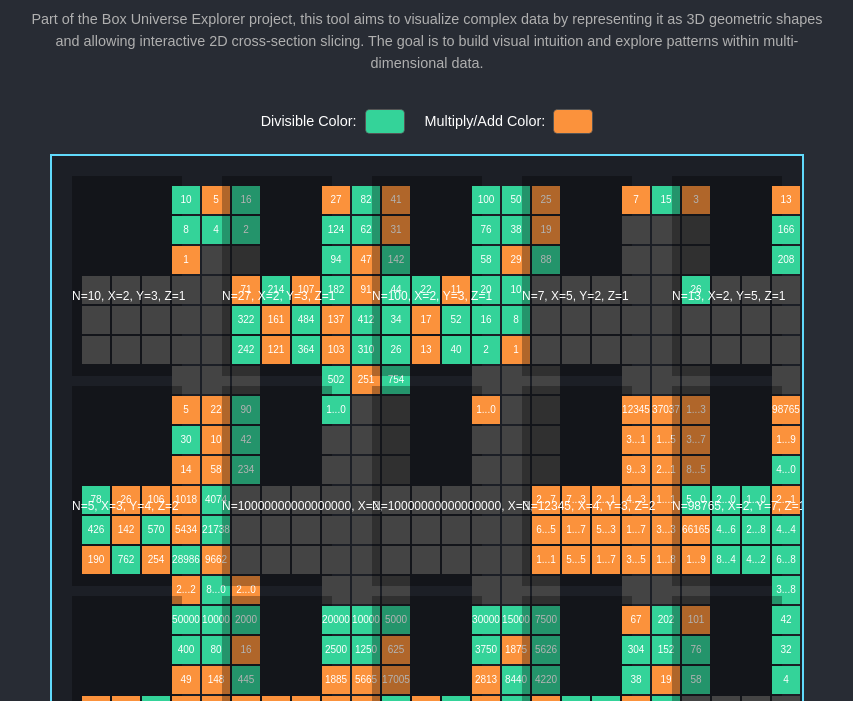
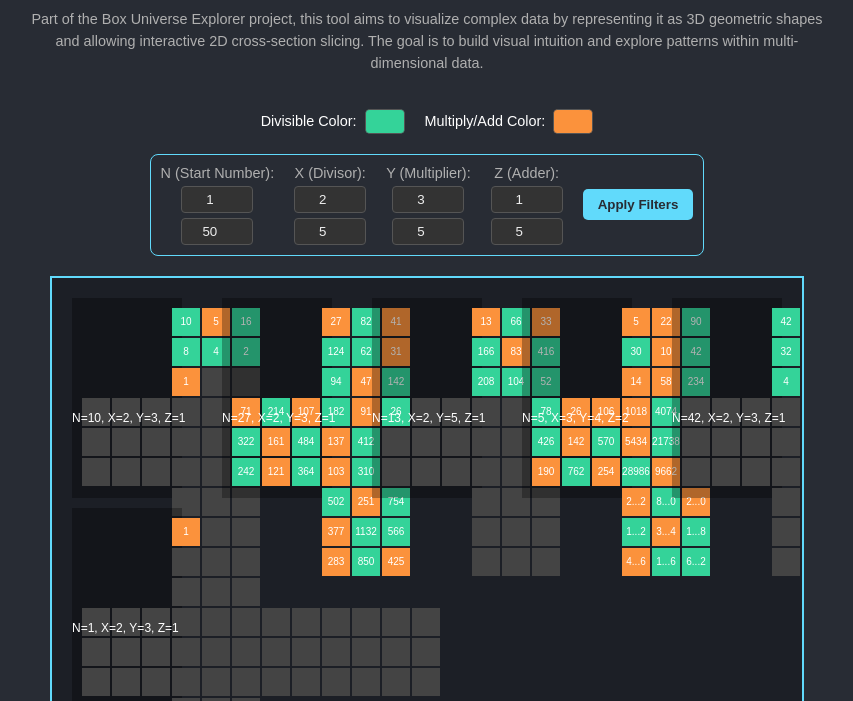
Before and after one commit to numberwonderman/Collatz-box-universes, a plain HTML site: page box-universe-explorer-html/slicer.html in a window 1280 px wide. Shown: the part 99-800 px from the top of the page, without its empty margins (213-1066 px from the left). Drawn offline with Linux system fonts and the light colour scheme.

Commit message:
feat(slicer): Introduce interactive parameter slicing
This commit adds core data slicing functionality to the Slicer tool, allowing users to:
- Filter the displayed Box Universes by specifying min/max ranges for N (start number), X (divisor), Y (multiplier), and Z (adder).
- Dynamically update the canvas visualization to show only the sequences matching the current filter criteria.
- Enhances user interaction and exploration capabilities significantly

```diff
--- a/box-universe-explorer-html/slicer.html
+++ b/box-universe-explorer-html/slicer.html
@@ -22,6 +22,49 @@
     -->
 
     <style>
+        .range-controls {
+            display: flex;
+            gap: 20px;
+            margin-top: 20px;
+            flex-wrap: wrap;
+            justify-content: center;
+            align-items: center;
+            padding: 10px;
+            border: 1px solid #61dafb;
+            border-radius: 8px;
+        }
+        .param-group {
+            display: flex;
+            flex-direction: column;
+            align-items: center;
+            gap: 5px;
+        }
+        .param-group label {
+            font-size: 0.9em;
+            color: #b0b0b0;
+        }
+        .range-controls input[type="number"] {
+            width: 60px;
+            padding: 5px;
+            border: 1px solid #555;
+            background-color: #333;
+            color: #eee;
+            border-radius: 4px;
+            text-align: center;
+        }
+        .range-controls button {
+            padding: 8px 15px;
+            background-color: #61dafb;
+            color: #282c34;
+            border: none;
+            border-radius: 5px;
+            cursor: pointer;
+            font-weight: bold;
+            transition: background-color 0.2s ease;
+        }
+        .range-controls button:hover {
+            background-color: #4fa3d1;
+        }
         body {
             display: flex;
             flex-direction: column; /* Allow content to stack vertically */
@@ -115,7 +158,29 @@
             <input type="color" id="multiplyColor" value="#fb923c">
         </div>
     </div>
-
+    <div class="range-controls">
+        <div class="param-group">
+            <label>N (Start Number):</label>
+            <input type="number" id="nMin" value="1" min="1">
+            <input type="number" id="nMax" value="50" min="1">
+        </div>
+        <div class="param-group">
+            <label>X (Divisor):</label>
+            <input type="number" id="xMin" value="2" min="1">
+            <input type="number" id="xMax" value="5" min="1">
+        </div>
+        <div class="param-group">
+            <label>Y (Multiplier):</label>
+            <input type="number" id="yMin" value="3" min="1">
+            <input type="number" id="yMax" value="5" min="1">
+        </div>
+        <div class="param-group">
+            <label>Z (Adder):</label>
+            <input type="number" id="zMin" value="1" min="1">
+            <input type="number" id="zMax" value="5" min="1">
+        </div>
+        <button id="applyFilters">Apply Filters</button>
+    </div>
     <canvas id="slicerCanvas" width="750" height="1200"></canvas>
 
     <script>
@@ -125,6 +190,16 @@
         // Get color input elements
         const divisibleColorInput = document.getElementById('divisibleColor');
         const multiplyColorInput = document.getElementById('multiplyColor');
+        // --- Get references to the new range input elements and button ---
+const nMinInput = document.getElementById('nMin');
+const nMaxInput = document.getElementById('nMax');
+const xMinInput = document.getElementById('xMin');
+const xMaxInput = document.getElementById('xMax');
+const yMinInput = document.getElementById('yMin');
+const yMaxInput = document.getElementById('yMax');
+const zMinInput = document.getElementById('zMin');
+const zMaxInput = document.getElementById('zMax');
+const applyFiltersButton = document.getElementById('applyFilters');
 
         // --- GLOBAL CONSTANTS FOR 9-NET DIMENSIONS ---
         // These are defined here so they are accessible to both drawing functions
@@ -258,7 +333,8 @@
         // --- DATA STRUCTURE FOR OUR "BOX UNIVERSES" ---
         const boxUniverses = [];
         const MAX_ITERATIONS = 1000; // Adjusted for performance with more nets
-
+ // This will hold the currently displayed (filtered) box universes
+ let filteredBoxUniverses = []; // <-- Place it here, once.
         const testCases = [
             { N: 10, X: 2, Y: 3, Z: 1 },
             { N: 27, X: 2, Y: 3, Z: 1 },
@@ -292,7 +368,34 @@
                 });
             }
         });
+// --- Function to get current filter values from inputs and apply them ---
+function applyAndDrawFilters() {
+        const filters = getFilterValues(); // Get the latest filter values from input fields
 
+        // Filter the original `boxUniverses` data
+        filteredBoxUniverses = boxUniverses.filter(bu => {
+            // Apply N (Start Number) filter
+            if (bu.N < filters.nMin || bu.N > filters.nMax) {
+                return false;
+            }
+            // Apply X (Divisor) filter
+            if (bu.X < filters.xMin || bu.X > filters.xMax) {
+                return false;
+            }
+            // Apply Y (Multiplier) filter
+            if (bu.Y < filters.yMin || bu.Y > filters.yMax) {
+                return false;
+            }
+            // Apply Z (Adder) filter
+            if (bu.Z < filters.zMin || bu.Z > filters.zMax) {
+                return false;
+            }
+            return true; // If all filters pass, include this box universe in the filtered list
+        });
+
+        // Now, call the drawing function to update the canvas with the filtered list
+        drawAllBoxUniverses();
+    }
         // --- DRAWING FUNCTION ---
         // This function will draw all the currently selected box universes
         function drawAllBoxUniverses() {
@@ -307,7 +410,7 @@
             const paddingOverall = 20; // Padding for the overall grid on the canvas
             const netsPerRow = Math.floor((canvas.width - paddingOverall * 2 + spacingX) / (netWidth + spacingX));
 
-            boxUniverses.forEach((bu, index) => {
+            filteredBoxUniverses.forEach((bu, index) => {
                 const col = index % netsPerRow;
                 const row = Math.floor(index / netsPerRow);
 
@@ -332,7 +435,19 @@
                 ctx.fillText(`N=${bu.N}, X=${bu.X}, Y=${bu.Y}, Z=${bu.Z}`, currentXOffset, currentYOffset + netHeight + 5); // +5 for small margin
             });
         }
-
+// --- Function to get current filter values from inputs ---
+function getFilterValues() {
+    return {
+        nMin: parseInt(nMinInput.value) || 1, // Default to 1 if empty or invalid
+        nMax: parseInt(nMaxInput.value) || Infinity, // Default to Infinity
+        xMin: parseInt(xMinInput.value) || 1,
+        xMax: parseInt(xMaxInput.value) || Infinity,
+        yMin: parseInt(yMinInput.value) || 1,
+        yMax: parseInt(yMaxInput.value) || Infinity,
+        zMin: parseInt(zMinInput.value) || 1,
+        zMax: parseInt(zMaxInput.value) || Infinity
+    };
+}
         // --- EVENT LISTENERS FOR COLOR PICKERS ---
         divisibleColorInput.addEventListener('input', (event) => {
             divColor = event.target.value; // Update the global variable
@@ -343,9 +458,11 @@
             mulColor = event.target.value; // Update the global variable
             drawAllBoxUniverses(); // Redraw with new color
         });
-
-        // Initial draw when the page loads
-        drawAllBoxUniverses();
+       // --- Event listener for the Apply Filters button ---
+       applyFiltersButton.addEventListener('click', () => {
+            applyAndDrawFilters(); // Call our new function to filter and redraw
+        });
+        applyAndDrawFilters(); // <--- TO THIS LINE (This will initialize filtering and drawing)
         console.log("Slicer canvas is ready with color pickers!");
 
     </script>
```
